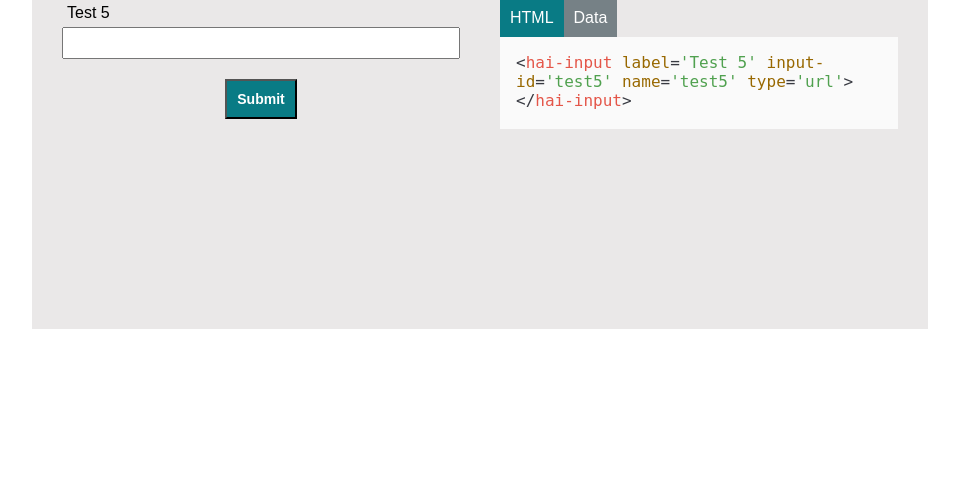
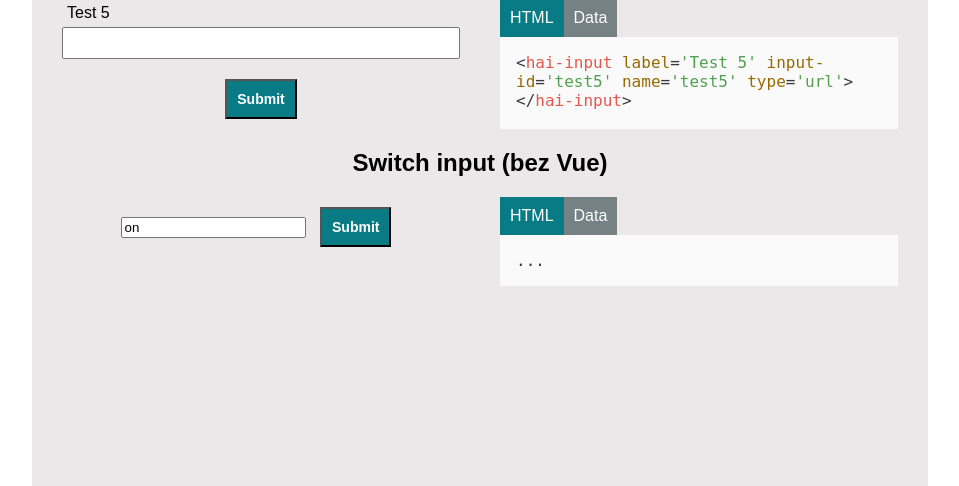
Before and after one commit to safraja/hai-form-vue, a PHP site: page /index.html in a window 1280 px wide. Shown: the part 1573-2059 px from the top of the page, without its empty margins (160-1119 px from the left). Before the commit the page ends 1902 px from the top, so only its background shows below. Run offline with PHP 8.4, Linux system fonts and the light colour scheme; some libraries are stand-ins or nearby versions.

Commit message:
First somehow working version.

```diff
--- a/classes/hai-input-class.js
+++ b/classes/hai-input-class.js
@@ -41,6 +41,14 @@ class HaiInput
                 return await import('./hai-input-url-class.js')
                     .then((module) => {
                         let haiInput = new module.HaiInputUrl(element);
+                        haiInput.transformElementToHaiInput();
+                        return haiInput;
+                    });
+
+            case 'switch':
+                return await import('./hai-input-switch-class.js')
+                    .then((module) => {
+                        let haiInput = new module.HaiInputSwitch(element);
                         haiInput.transformElementToHaiInput();
                         return haiInput;
                     });
--- a/index.html
+++ b/index.html
@@ -1,4 +1,3 @@
-
 <!doctype html>
 <html>
     <head>
@@ -156,6 +155,7 @@
                     let test4 = document.getElementById('test4');
                     let haiInput = await HaiInput.returnCorrectClass('url', test4);
                 </script>
+
                 <article class='example-article'>
                     <h2>Url input</h2>
                     <section class='input-section'>
@@ -179,6 +179,36 @@
                         </div>
                     </section>
                 </article>
+
+                <article class='example-article'>
+                    <h2>Switch input (bez Vue)</h2>
+                    <section class='input-section'>
+                        <form method='post' target='test6-iframe'>
+                            <input id='test6' data-hai-input='true' name='test6' type='text' value='on'>
+                            <input class='submit-test' type='submit'>
+                        </form>
+                    </section>
+                    <section class='code-section'>
+                        <header>
+                            <div class='active' data-code-tab-header='html'>HTML</div>
+                            <div data-code-tab-header='data'>Data</div>
+                        </header>
+                        <div class='active' data-code-tab='html'>
+                            <pre>
+<code class="language-html">...</code>
+                            </pre>
+                        </div>
+                        <div data-code-tab='data'>
+                            <iframe name='test6-iframe'></iframe>
+                        </div>
+                    </section>
+                </article>
+                <script type="module" async>
+                    import {HaiInput} from "./classes/hai-input-class.js";
+
+                    let test6 = document.getElementById('test6');
+                    let haiInput = await HaiInput.returnCorrectClass('switch', test6);
+                </script>
             </main>
             <footer id='container-footer'>
 
--- a/style/style.css
+++ b/style/style.css
@@ -185,3 +185,52 @@ input[type=submit]:hover
 {
     background: #339ca6;
 }
+.switch-wrapper
+{
+    display: flex;
+    height: 32px;
+    align-items: center;
+    justify-content: center;
+    cursor: pointer;
+}
+.switch-wrapper .option-group
+{
+    display: flex;
+    position: relative;
+    border: 2px solid blue;
+    background: blue;
+}
+.switch-wrapper .option-group .toggle
+{
+    position: absolute;
+    top: 0;
+    left: 0;
+    right: auto;
+    width: 20px;
+    height: 20px;
+    background: white;
+    transition: left 0.5s;
+}
+.switch-wrapper[data-state='on'] .option-group .toggle
+{
+    left: calc(100% - 20px);
+}
+.switch-wrapper label.option
+{
+    display: inline-flex;
+    width: 20px;
+    height: 20px;
+    justify-content: center;
+    align-items: center;
+    cursor: pointer;
+}
+.switch-wrapper input
+{
+    display: none;
+}
+.switch-wrapper label.option input:checked+span
+{
+    width: 100%;
+    height: 100%;
+    /*background: blue;*/
+}
```
